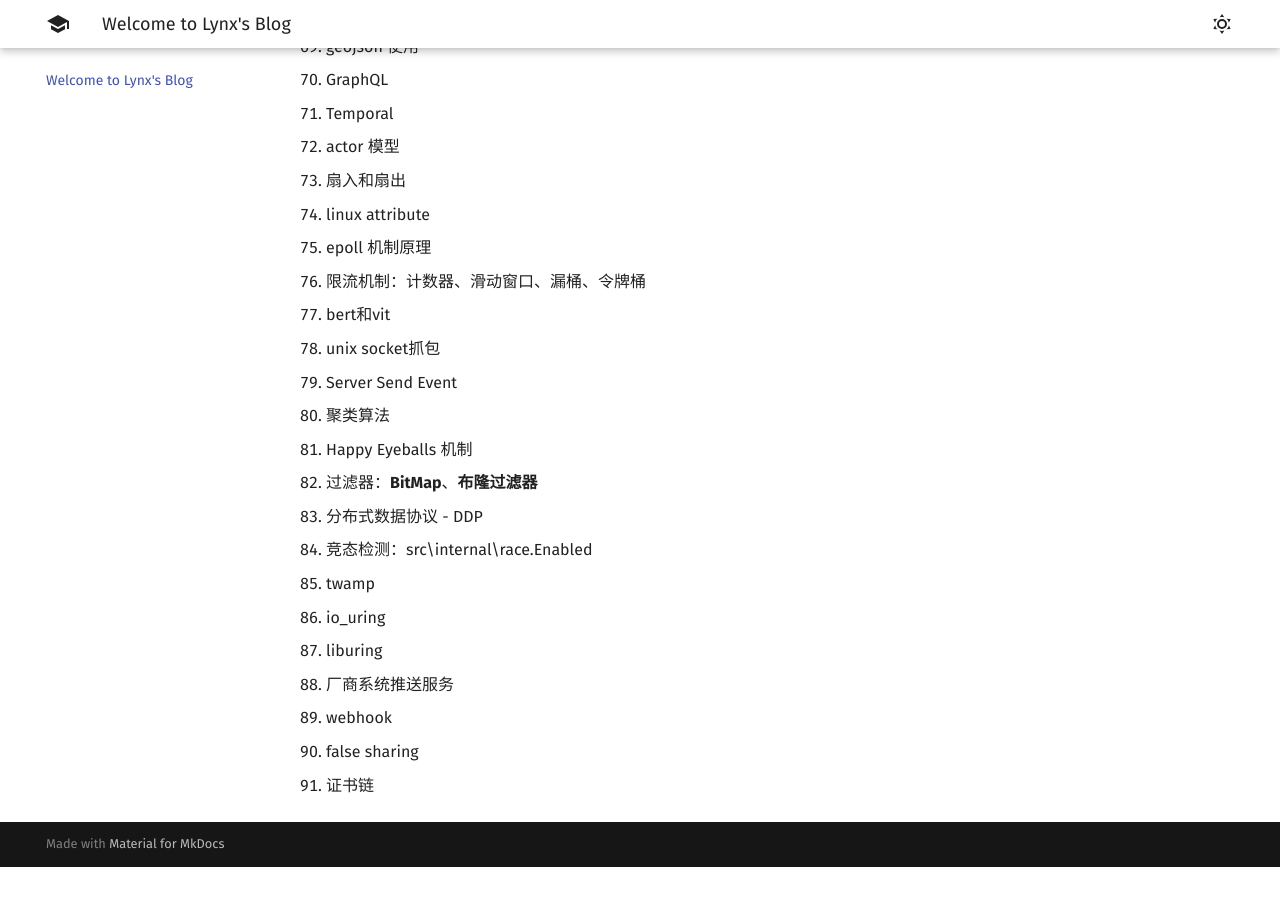
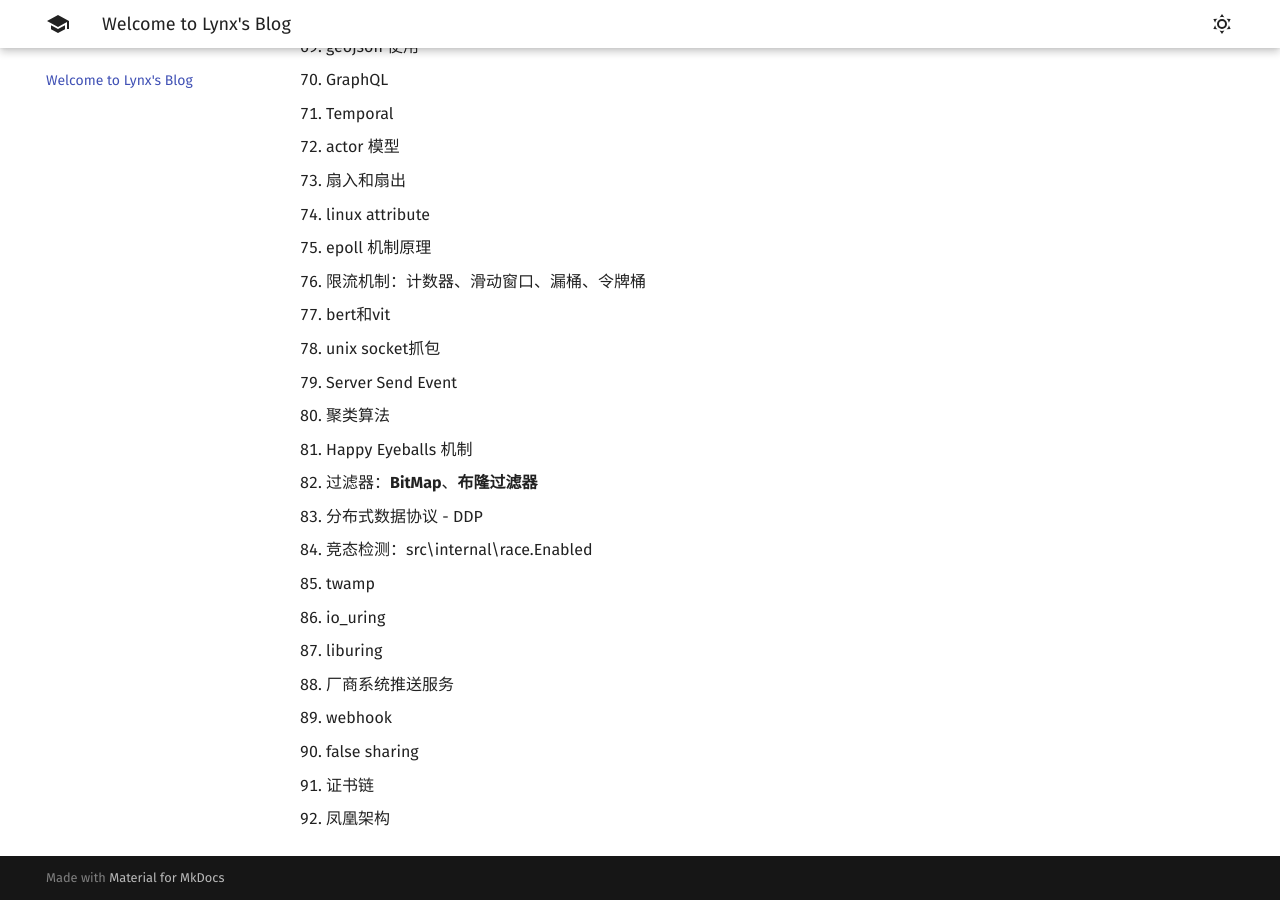
Before and after one commit to 1314liuwei/blog, an MkDocs documentation site: the page built from docs/index.md, in a window 1280 px wide and 900 px high, scrolled down 2521 px. Built offline with MkDocs 1.6.1 and Material for MkDocs 9.7.7, drawn with Linux system fonts in a browser that asks for light colours; before the commit the page ends 3388 px from its top, so only the background shows below that.

Commit message:
2023/09/11 周一

```diff
--- a/docs/index.md
+++ b/docs/index.md
@@ -93,3 +93,4 @@
 89. webhook
 90. false sharing
 91. 证书链
+91. 凤凰架构
```
